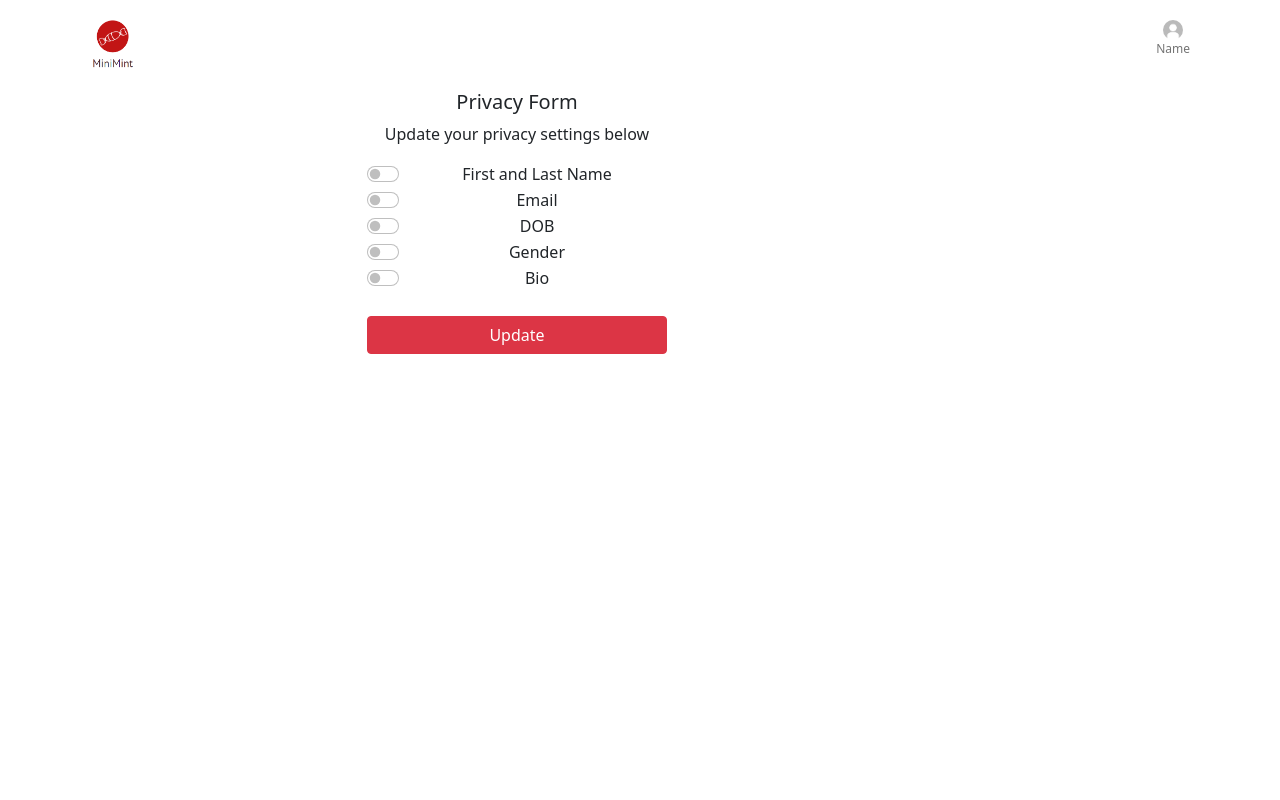
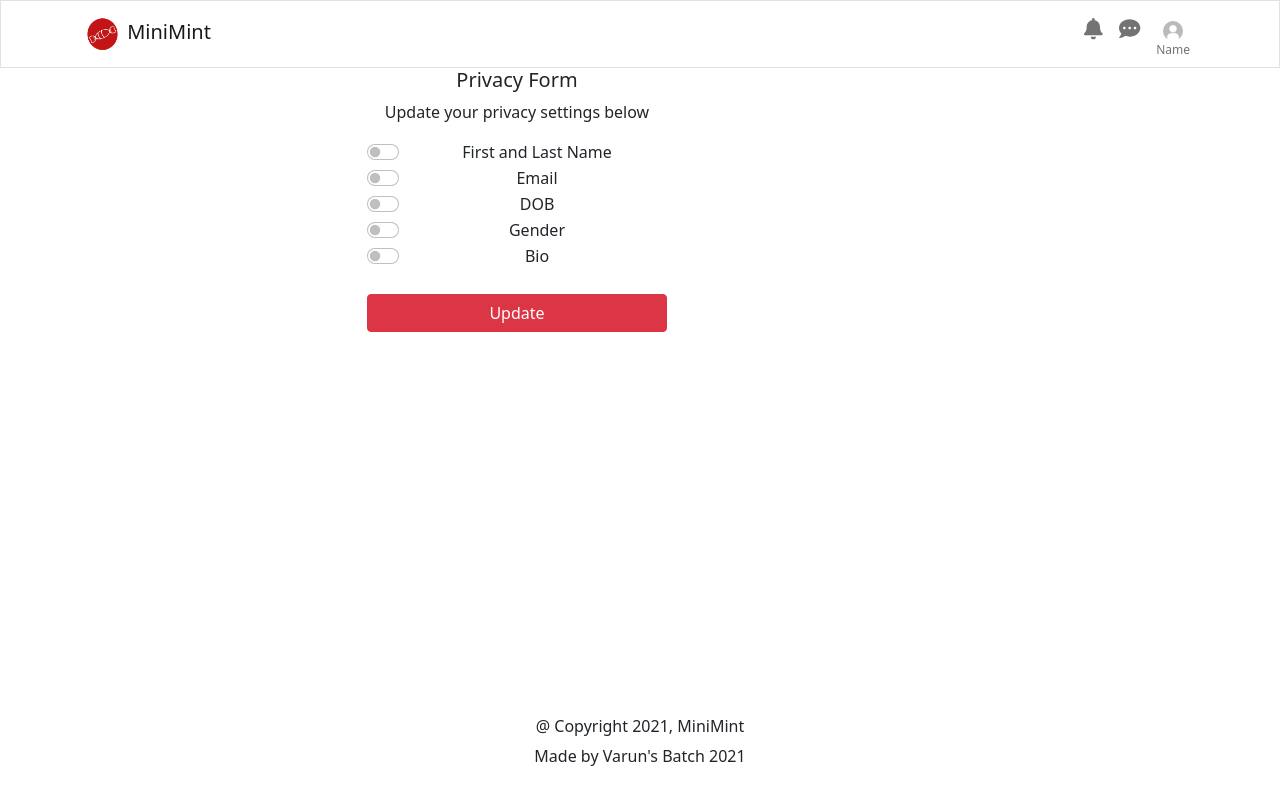
Before and after one commit to MBaidoum/ProfilePrivateRepo, a React (Create React App) app in the folder frontend/: page / in a window 1280 px wide. Built offline with nearby package versions, Linux system fonts and the light colour scheme.

Commit message:
update navbar and footer

```diff
--- a/frontend/package.json
+++ b/frontend/package.json
@@ -3,6 +3,9 @@
   "version": "0.1.0",
   "private": true,
   "dependencies": {
+    "@fortawesome/fontawesome-svg-core": "^1.2.36",
+    "@fortawesome/free-solid-svg-icons": "^5.15.4",
+    "@fortawesome/react-fontawesome": "^0.1.16",
     "@testing-library/jest-dom": "^5.16.1",
     "@testing-library/react": "^12.1.2",
     "@testing-library/user-event": "^13.5.0",
--- a/frontend/src/App.css
+++ b/frontend/src/App.css
@@ -64,7 +64,18 @@
   margin: 0;
 }
 
+.nav-link {
+  height: 50px;
+}
+
 /*Privacy Form*/
 form {
   width: 300px;
 }
+
+/*Footer*/
+footer {
+  position: fixed;
+  bottom: 0;
+  width: 100%;
+}
--- a/frontend/src/App.js
+++ b/frontend/src/App.js
@@ -1,15 +1,11 @@
 import { Navbar } from 'react-bootstrap';
 import './App.css';
-import Footer from './components/Footer';
-import NavbarProfile from './components/Navbar';
-import PrivacyForm from './components/PrivacyForm';
+import PrivacyPage from './pages/PrivacyPage';
 
 function App() {
   return (
     <div className="App">
-          <NavbarProfile />
-          <PrivacyForm />
-          {/* <Footer /> */}
+      <PrivacyPage/>
     </div>
   );
 }
--- a/frontend/src/components/Footer/index.js
+++ b/frontend/src/components/Footer/index.js
@@ -3,7 +3,10 @@ import React from "react";
 const Footer = () => {
     return (
         <footer>
-            <h6>@ Copyright 2021, MiniMint</h6>
+            <div className="card-body">
+                    <h6>@ Copyright 2021, MiniMint</h6>
+                    <p>Made by Varun's Batch 2021</p>
+            </div>
         </footer>
     )
 }
--- a/frontend/src/components/Navbar/index.js
+++ b/frontend/src/components/Navbar/index.js
@@ -1,15 +1,19 @@
 import React from "react";
-import { Navbar, Container, Nav, NavDropdown } from "react-bootstrap";
+import { Navbar, Container, Nav, NavDropdown, Button, Form, FormControl } from "react-bootstrap";
+import { faCommentDots, faBell } from "@fortawesome/free-solid-svg-icons";
+import { FontAwesomeIcon } from "@fortawesome/react-fontawesome";
 
 const NavbarProfile = () => {
 
     return (
-        <Navbar expand="lg" variant="light">
+        <Navbar expand="lg" variant="light" className="border">
             <Container>
-                <Navbar.Brand href="#home"> <img src={process.env.PUBLIC_URL + '/img/MiniMintLogo.png'} width="60" height="60" alt="logo" /></Navbar.Brand>
+                <Navbar.Brand href="#home"> <img src={process.env.PUBLIC_URL + '/img/MiniMintLogo2.png'} width="40" height="40" alt="logo" /> MiniMint</Navbar.Brand>
                 <Navbar.Toggle aria-controls="basic-navbar-nav" />
                 <Navbar.Collapse id="basic-navbar-nav">
                     <Nav className="d-flex align-items-center justify-content-center ms-auto">
+                        <Nav.Link href="#"><FontAwesomeIcon icon={faBell} size="lg"/></Nav.Link>
+                        <Nav.Link href="#"><FontAwesomeIcon icon={faCommentDots} size="lg"/></Nav.Link>
                         <NavDropdown title={
                             <div className="profile-header">
                                 <img src={process.env.PUBLIC_URL + '/img/profile.jpg'} width="20" height="20" alt="profile" />
--- a/frontend/src/pages/PrivacyPage/index.js
+++ b/frontend/src/pages/PrivacyPage/index.js
@@ -0,0 +1,16 @@
+import React from "react";
+import NavbarProfile from "../../components/Navbar";
+import PrivacyForm from "../../components/PrivacyForm";
+import Footer from "../../components/Footer";
+
+const PrivacyPage = () => {
+    return (
+        <>
+            <NavbarProfile />
+            <PrivacyForm />
+            <Footer />
+        </>
+    )
+}
+
+export default PrivacyPage;
```
Also changed, not shown: frontend/public/img/MiniMintLogo2.png (added), 1 other file (tests, documents, lock files or other folders).
